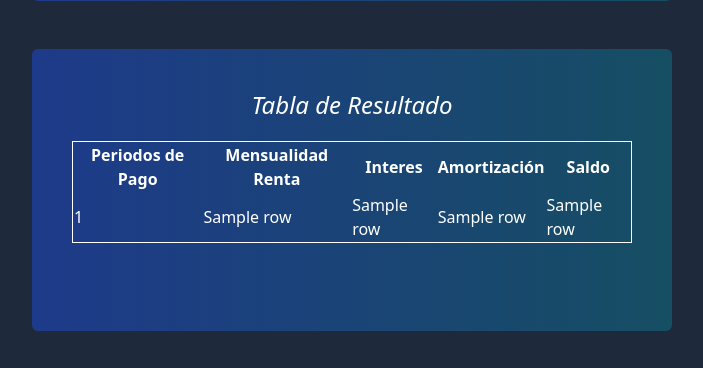
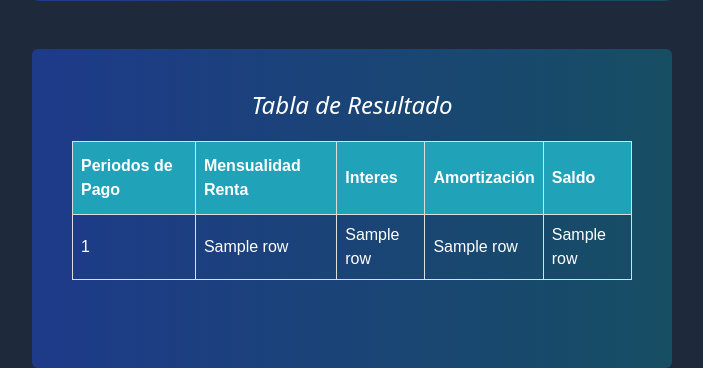
Before and after one commit to AIurSentoriaKD/AmortizacionSistFrances, a Flask app: template templates/index.html in a window 1280 px wide. Shown: the part 515-883 px from the top of the page, without its empty margins (288-991 px from the left). Before the commit the page ends 846 px from the top, so only its background shows below. Run offline with Flask 2, Linux system fonts and the light colour scheme; the template is opened without the code that fills it: most values are stand-ins (such as "Sample title", 1, 10 or a date in 2020); some libraries are stand-ins or nearby versions.

Commit message:
Update index.html

```diff
--- a/templates/index.html
+++ b/templates/index.html
@@ -5,7 +5,35 @@
   <meta charset="UTF-8">
   <meta name="viewport" content="width=device-width, initial-scale=1.0">
   <script src="https://cdn.tailwindcss.com"></script>
+  <style>
+    #customers {
+      font-family: Arial, Helvetica, sans-serif;
+      border-collapse: collapse;
+      width: 100%;
+    }
 
+    #customers td,
+    #customers th {
+      border: 1px solid #ddd;
+      padding: 8px;
+    }
+
+    #customers tr:nth-child(even) {
+      background-color: #f2f2f2;
+    }
+
+    #customers tr:hover {
+      background-color: #ddd;
+    }
+
+    #customers th {
+      padding-top: 12px;
+      padding-bottom: 12px;
+      text-align: left;
+      background-color: #20a2b9;
+      color: white;
+    }
+  </style>
 </head>
 
 <body class="bg-slate-800 text-white font-sans">
@@ -53,9 +81,10 @@
   </div>
   <br><br>
   {% if data %}
-  <div class="rounded-md p-10 mx-8 my-8 bg-slate-500 bg-gradient-to-l from-cyan-900 to-blue-900" style="margin: auto; width: 50%; height: auto; padding-top: 10;">
+  <div class="rounded-md p-10 mx-8 my-8 bg-slate-500 bg-gradient-to-l from-cyan-900 to-blue-900"
+    style="margin: auto; width: 50%; height: auto; padding-top: 10;">
     <h1 class="y-8 italic static text-2xl pb-5" style="text-align: center;">Tabla de Resultado</h1>
-    <table class="table-auto pb-5 pt-5" style="border: 1px solid; margin: auto;">
+    <table class="table-auto pb-5 pt-5" style="border: 1px solid; margin: auto;" id="customers">
       <thead>
         <tr>
           <th>Periodos de Pago</th>
```
